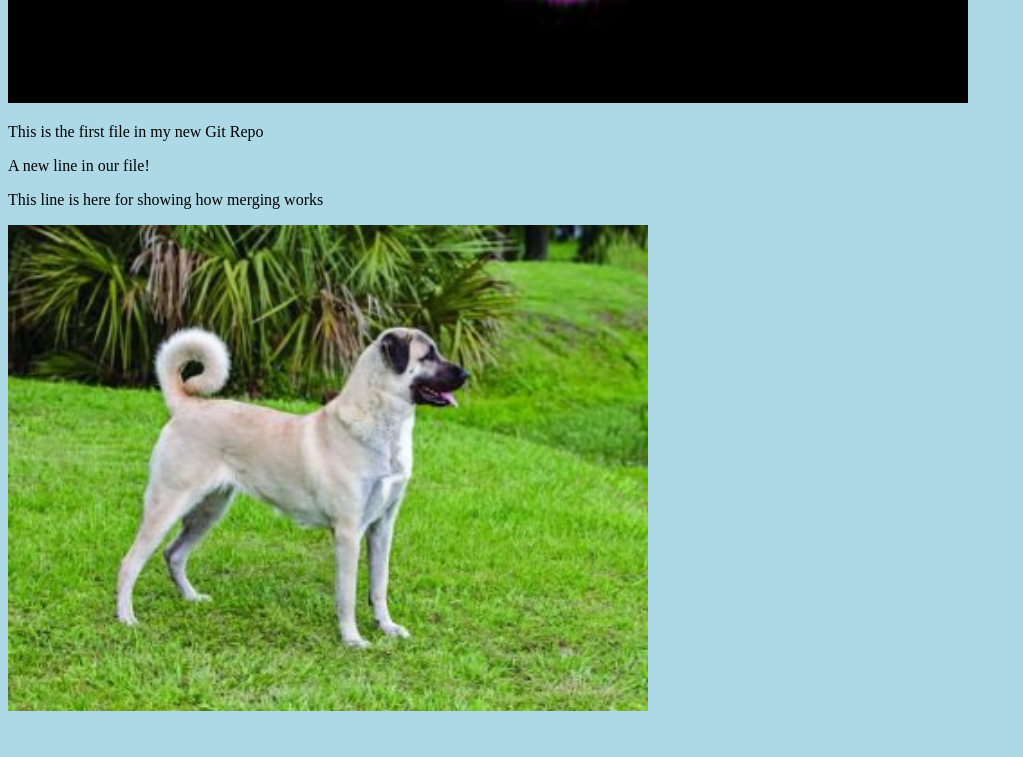
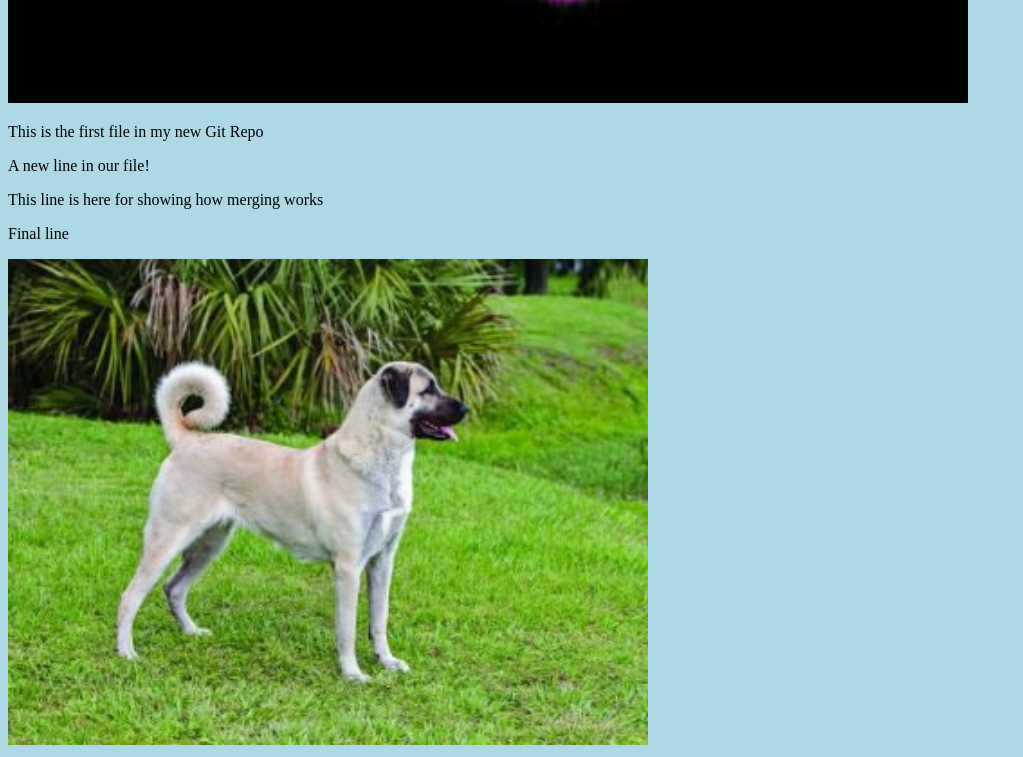
Before and after one commit to ANIL-ST/mycourse, a plain HTML site: page index.html in a window 1280 px wide. Shown: the part 770-1527 px from the top of the page, without its empty margins (0-1023 px from the left). Before the commit the page ends 1493 px from the top, so only its background shows below. Drawn offline with Linux system fonts and the light colour scheme.

Commit message:
Updated index.html

```diff
--- a/index.html
+++ b/index.html
@@ -12,6 +12,7 @@
 		<p>This is the first file in my new Git Repo</p>
 		<p>A new line in our file!</p>
 		<p>This line is here for showing how merging works</p>
+		<p>Final line</p>
 		<div><img src="my_dog.jpg" alt="Hello My Dog"
 				style="width:100%;max-width:640px"></div>
 	</body>
```
